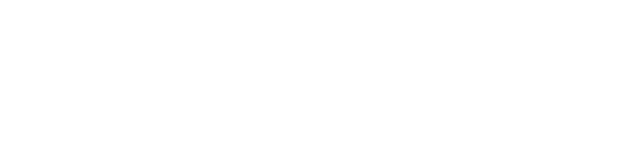
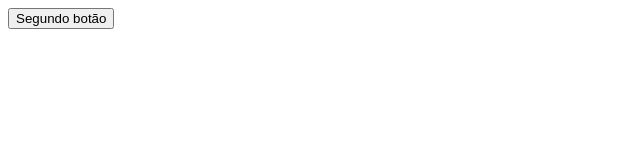
Before and after one commit to luizagdias/exercicio-luiza-2, a plain HTML site: page index.html in a window 1280 px wide. Shown: the whole page, without its empty margins (0-640 px from the left). Drawn offline with Linux system fonts and the light colour scheme.

Commit message:
feat: adicionando o novo botão

```diff
--- a/index.html
+++ b/index.html
@@ -7,6 +7,6 @@
     <title>Document</title>
 </head>
 <body>
-
+    <button>Segundo botão</button>
 </body>
 </html>
```
